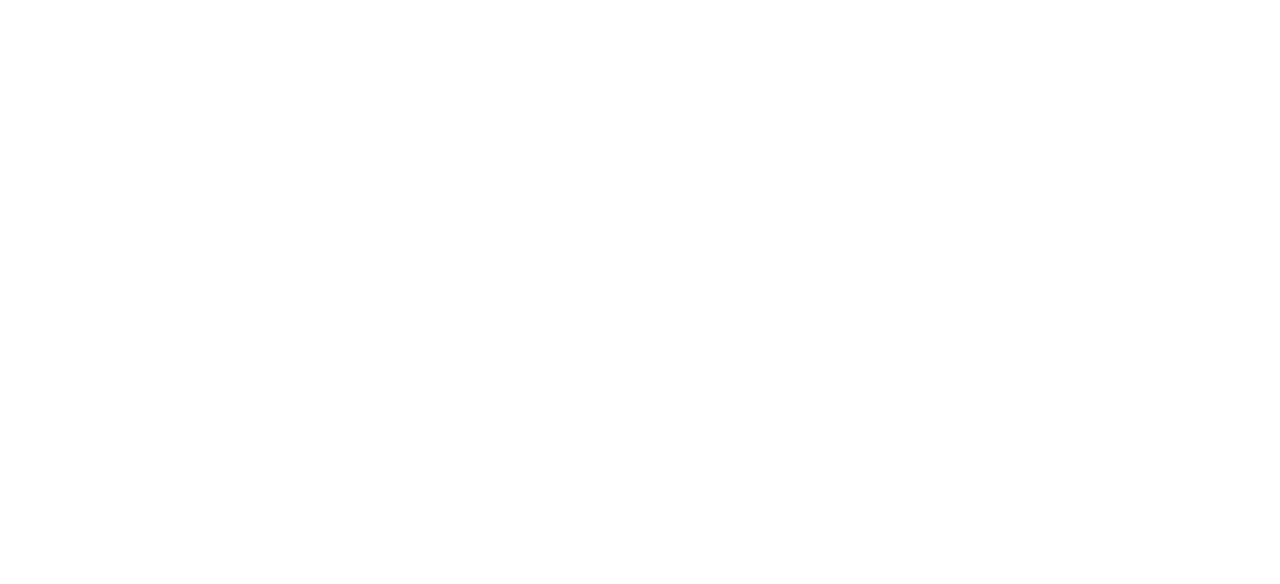
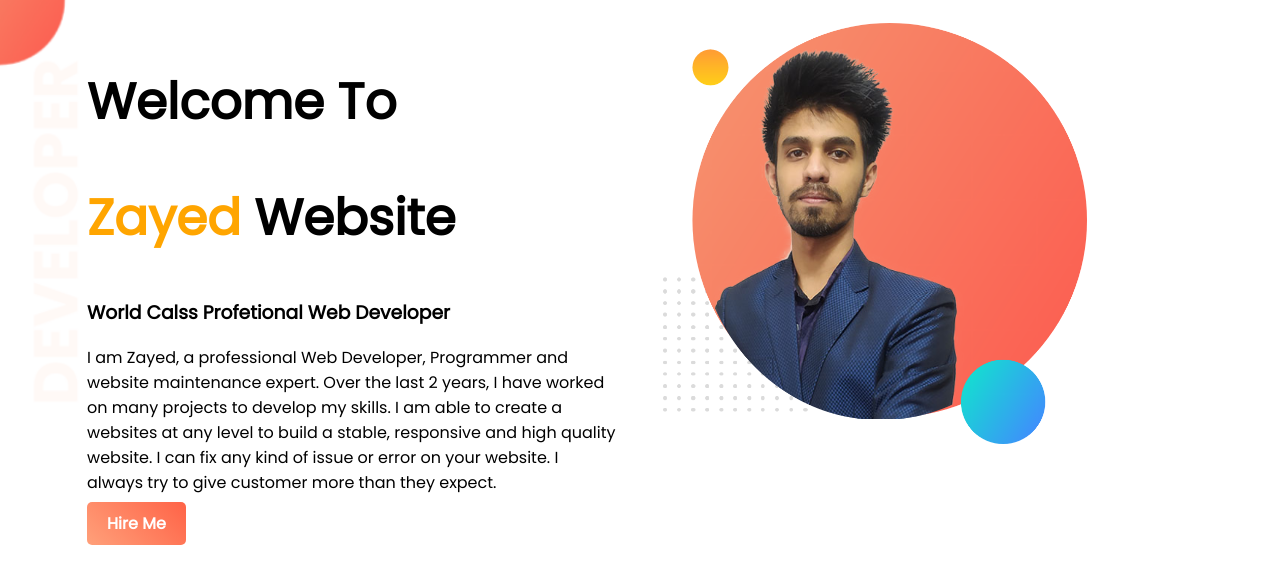
Before and after one commit to zayedibnibrahim/web-portfolio, a plain HTML site: page index.html in a window 1280 px wide. Drawn offline with Linux system fonts and the light colour scheme.

Commit message:
First section done

```diff
--- a/index.html
+++ b/index.html
@@ -4,10 +4,26 @@
     <meta charset="UTF-8">
     <meta name="viewport" content="width=device-width, initial-scale=1.0">
     <title>Zayed Web Developer</title>
+    <link rel="preconnect" href="https://fonts.gstatic.com">
+    <link href="https://fonts.googleapis.com/css2?family=Poppins&display=swap" rel="stylesheet">
     <link rel="stylesheet" href="style.css">
 
 </head>
 <body>
+    <section class="top-banner">
+        <div class="container">
+            <div class="half-row">
+                <h1>Welcome To</h1>
+                <h1><span class="name-hilighter">Zayed</span> Website</h1>
+                <h3>World Calss Profetional Web Developer</h3>
+                <p>I am Zayed, a professional Web Developer, Programmer and website maintenance expert. Over the last 2 years, I have worked on many projects to develop my skills. I am able to create a websites at any level to build a stable, responsive and high quality website. I can fix any kind of issue or error on your website. I always try to give customer more than they expect.</p>
+                <a href="https://www.linkedin.com/in/zayed-ibn-ibrahim-b51477189/">Hire Me</a>
+            </div>
+            <div class="half-row">
+                <img src="images/zayed.png" alt="zayed imege">
 
+            </div>
+        </div>
+    </section>
 </body>
 </html>
--- a/style.css
+++ b/style.css
@@ -0,0 +1,41 @@
+body{
+    font-family: 'Poppins', sans-serif;
+    margin: 0;
+    padding: 0;
+}
+.top-banner{
+    background-image: url("images/top-banner.png");
+    background-size: contain;
+    background-position: top left;
+    background-repeat: no-repeat;
+    height: auto;
+    display: flex;
+}
+h1{
+    font-size: 50px;
+}
+.name-hilighter{
+    color: orange;
+}
+.container{
+    width: 90%;
+    margin: 0 auto;
+}
+.half-row{
+    width: 46%;
+    float: left;
+    overflow: hidden;
+    padding: 2%;
+    margin: 0;
+}
+.half-row img{
+    width: 80%;
+}
+.top-banner a{
+    text-decoration: none;
+    padding: 10px 20px;
+    color: white;
+    border-radius: 5px;
+    font-weight: 700;
+    background-image: linear-gradient(45deg, lightSalmon, tomato);
+}
```
Also changed, not shown: images/zayed.png (added).
